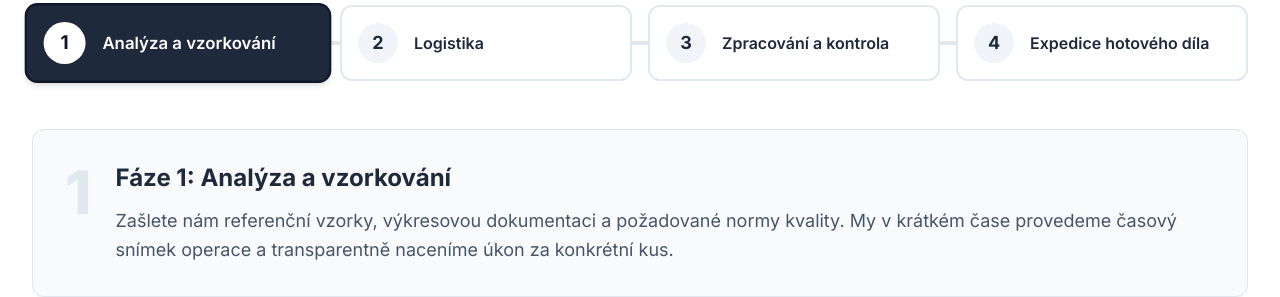
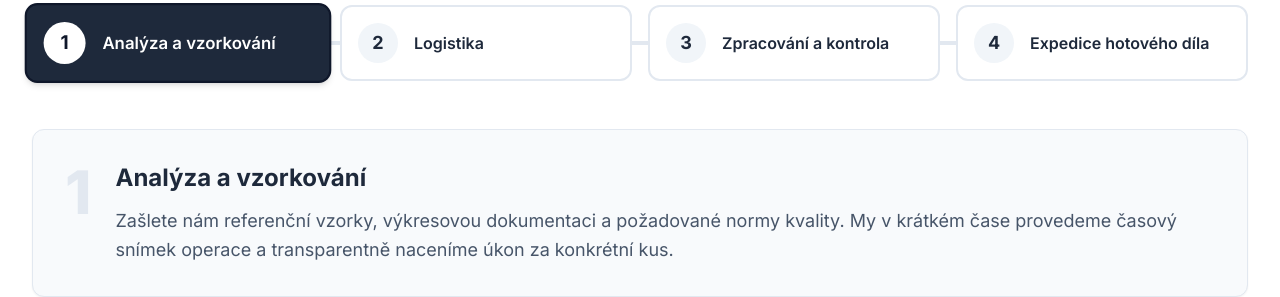
Before and after one commit to michael-sevcik/autostilo, a plain HTML site: page index.html in a window 1280 px wide. Shown: the part 1833-2130 px from the top of the page. Drawn offline with nearby package versions, Linux system fonts and the light colour scheme.

Commit message:
feat: decrease redundancy

```diff
--- a/index.html
+++ b/index.html
@@ -561,7 +561,6 @@
                             <div class="flex items-center gap-3">
                                 <div class="w-9 h-9 rounded-full bg-slate-100 text-slate-700 flex items-center justify-center font-bold">${step.num}</div>
                                 <div class="flex-1">
-                                    <p class="text-xs uppercase tracking-wide text-slate-500">Krok ${step.num}</p>
                                     <p class="text-sm font-semibold text-slate-900">${step.title}</p>
                                 </div>
                                 <i class="fa-solid fa-chevron-down text-slate-400 text-xs transition-transform ${index === 0 ? 'rotate-180' : ''}"></i>
@@ -628,7 +627,7 @@
                 <div class="flex items-start gap-6">
                     <div class="text-6xl font-black text-slate-200 leading-none hidden md:block">${data.num}</div>
                     <div>
-                        <h3 class="text-2xl font-bold text-slate-800 mb-3">Fáze ${data.num}: ${data.title}</h3>
+                        <h3 class="text-2xl font-bold text-slate-800 mb-3">${data.title}</h3>
                         <p class="text-lg text-slate-600 leading-relaxed">${data.desc}</p>
                     </div>
                 </div>
```
